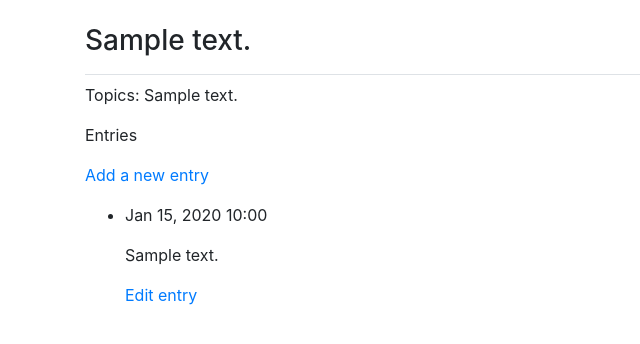
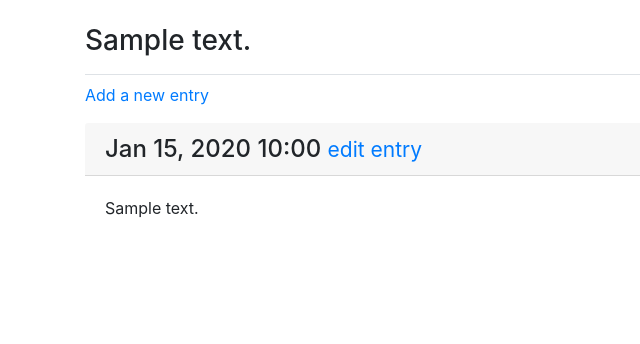
Before and after one commit to VVVu1511/JournalWebsite, a Django app: page /topics/1/ in a window 1280 px wide. Shown: the part 58-402 px from the top of the page, without its empty margins (0-640 px from the left). Run offline with Django 5.2, Linux system fonts and the light colour scheme; a user stored in the database is signed in; tables that the repository leaves empty hold one stand-in row (values such as "Sample post"); some libraries are stand-ins or nearby versions.

Commit message:
add styles for topic page

```diff
--- a/journal_web/templates/journal_web/topic.html
+++ b/journal_web/templates/journal_web/topic.html
@@ -6,26 +6,27 @@
 
 {% block content %}
 
-<p>Topics: {{ topic }}</p>
-
-<p>Entries</p>
 <p>
     <a href = "{% url 'journal_web:new_entry' topic.id %}">Add a new entry</a>
 </p>
-<ul>
+
     {% for entry in entries %}
 
-    <li>
-        <p>{{ entry.date_added|date:'M d, Y H:i' }}</p>
-        <p>{{ entry.text|linebreaks }}</p>
-        <p>
-            <a href = "{% url 'journal_web:edit_entry' entry.id %}">Edit entry</a>
-        </p>
-    </li>
+    <div>
+        <h4 class = "card-header">
+            {{ entry.date_added|date:'M d, Y H:i' }}
+            <small>
+                <a href = "{% url 'journal_web:edit_entry' entry.id %}">edit entry</a>
+            </small>
+        </h4>
+        <div class="card-body">
+            {{ entry.text|linebreaks }}
+        </div>
+    </div>
 
     {% empty %}
         <li>There are no entries for this topic yet.</li>
     {% endfor %}
-</ul>
+
 
 {% endblock content %}
```
